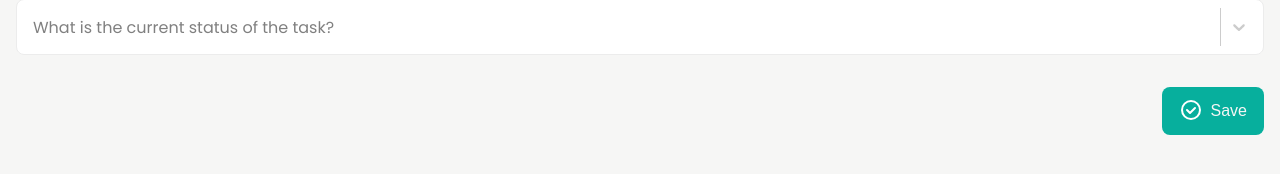
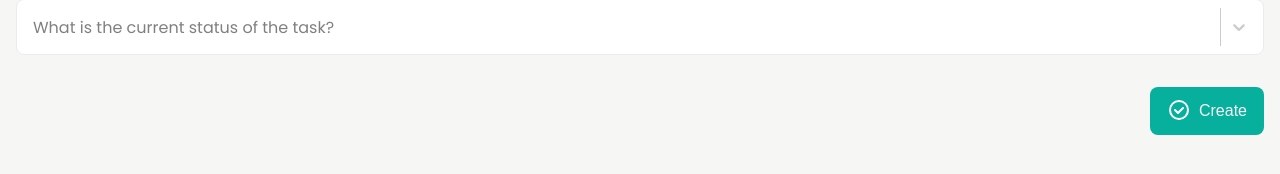
Before and after one commit to Diegooliveyra/Harpio-Todo-List, a Next.js app: page /form in a window 1280 px wide. Shown: the part 456-630 px from the top of the page. Built offline with nearby package versions, Linux system fonts and the light colour scheme; no server answers.

Commit message:
feat: modifie button description

```diff
--- a/src/components/FormTodo/index.tsx
+++ b/src/components/FormTodo/index.tsx
@@ -78,7 +78,13 @@ const FormTodo = ({ id }: FormTodoProps) => {
 
             <Button theme="primary" type="submit" disabled={sending.create}>
               <ReactSVG src="/assets/icons/confirm.svg" />
-              {sending.create ? 'Saving...' : 'Save'}
+              {id
+                ? sending.create
+                  ? 'Updating...'
+                  : 'Update'
+                : sending.create
+                ? 'Creating...'
+                : 'Create'}
             </Button>
           </S.WrapperButtons>
         </S.Form>
```
